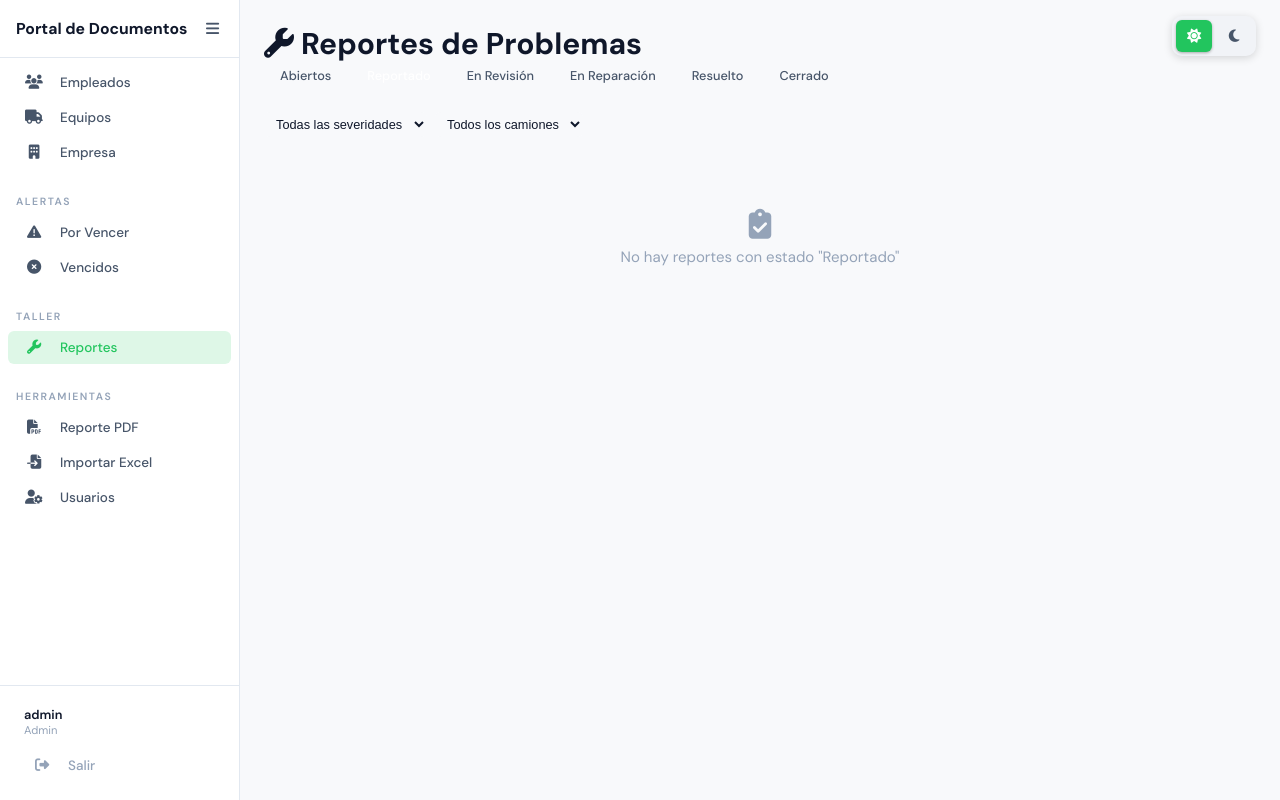
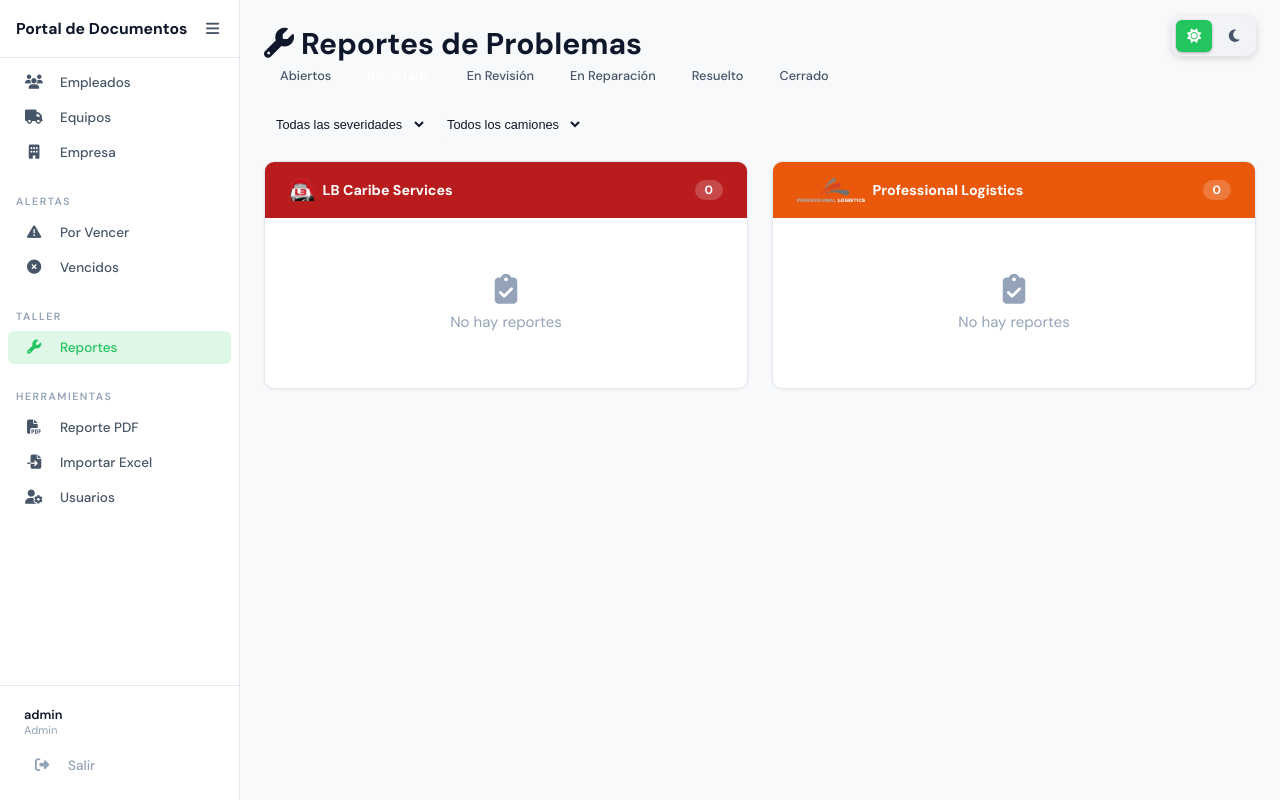
Before and after one commit to jbaranda01-tech/permit-tracker, a Flask app: page /issues/?status=reportado in a window 1280 px wide. Run offline with Flask 3, Linux system fonts and the light colour scheme; a user stored in the database is signed in.

Commit message:
feat: Add reportable equipment query and enhance issue reporting UI for LB and PLI companies

```diff
--- a/issues/routes.py
+++ b/issues/routes.py
@@ -1,13 +1,31 @@
 from datetime import datetime
 from flask import render_template, request, redirect, url_for, flash
 from flask_login import current_user
+from sqlalchemy import func
 
 from issues import issues_bp
 from issues.decorators import shop_required, shop_or_office_required
 from models import (
     db, Employee, Equipment, Issue, IssueStatusHistory,
     ISSUE_CATEGORIES, ISSUE_SEVERITIES, ISSUE_STATUSES,
+    EXCLUDED_EQUIPMENT_MODELS,
 )
+
+
+def reportable_equipment_query(company=None):
+    query = Equipment.query.filter(
+        Equipment.status == 'activo',
+        Equipment.equipment_type == 'vehicle',
+        Equipment.company.in_(['LB', 'PLI']),
+    )
+    for model_name in EXCLUDED_EQUIPMENT_MODELS:
+        query = query.filter(db.or_(
+            Equipment.model == None,
+            func.lower(Equipment.model) != model_name,
+        ))
+    if company:
+        query = query.filter_by(company=company)
+    return query.order_by(Equipment.unit_number)
 
 
 def update_issue_status(issue, new_status, changed_by_user_id=None,
@@ -37,10 +55,7 @@ def update_issue_status(issue, new_status, changed_by_user_id=None,
 @issues_bp.route('/report/<token>', methods=['GET'])
 def report(token):
     employee = Employee.query.filter_by(access_token=token).first_or_404()
-    trucks = (Equipment.query
-              .filter_by(status='activo', equipment_type='vehicle', company=employee.company)
-              .order_by(Equipment.unit_number)
-              .all())
+    trucks = reportable_equipment_query(company=employee.company).all()
     return render_template('issues/report.html',
                            employee=employee,
                            trucks=trucks,
@@ -62,9 +77,7 @@ def report_submit(token):
     errors = []
     if not equipment_id:
         errors.append('Debe seleccionar un camión.')
-    elif not Equipment.query.filter_by(
-        id=equipment_id, status='activo', equipment_type='vehicle', company=employee.company
-    ).first():
+    elif not reportable_equipment_query(company=employee.company).filter_by(id=equipment_id).first():
         errors.append('Camión no válido.')
 
     valid_categories = [c[0] for c in ISSUE_CATEGORIES]
@@ -79,10 +92,7 @@ def report_submit(token):
         errors.append('Debe incluir una descripción del problema.')
 
     if errors:
-        trucks = (Equipment.query
-                  .filter_by(status='activo', equipment_type='vehicle', company=employee.company)
-                  .order_by(Equipment.unit_number)
-                  .all())
+        trucks = reportable_equipment_query(company=employee.company).all()
         for error in errors:
             flash(error, 'danger')
         return render_template('issues/report.html',
@@ -122,35 +132,36 @@ def report_success(token):
 @issues_bp.route('/', methods=['GET'])
 @shop_or_office_required
 def queue():
-    query = Issue.query
+    query = Issue.query.join(Equipment, Issue.equipment_id == Equipment.id, isouter=True)
 
     status_filter = request.args.get('status', '')
     if status_filter:
-        query = query.filter_by(current_status=status_filter)
+        query = query.filter(Issue.current_status == status_filter)
     else:
         query = query.filter(Issue.current_status.notin_(['cerrado']))
 
     severity_filter = request.args.get('severity', '')
     if severity_filter:
-        query = query.filter_by(severity=severity_filter)
+        query = query.filter(Issue.severity == severity_filter)
 
     equipment_filter = request.args.get('equipment_id', type=int)
     if equipment_filter:
-        query = query.filter_by(equipment_id=equipment_filter)
+        query = query.filter(Issue.equipment_id == equipment_filter)
 
-    issues = query.order_by(Issue.reported_at.desc()).all()
+    all_issues = query.order_by(Issue.reported_at.desc()).all()
+
+    lb_issues = [i for i in all_issues if i.equipment and i.equipment.company == 'LB']
+    pli_issues = [i for i in all_issues if i.equipment and i.equipment.company == 'PLI']
 
     status_counts = {}
     for code, label in ISSUE_STATUSES:
         status_counts[code] = Issue.query.filter_by(current_status=code).count()
 
-    trucks = (Equipment.query
-              .filter_by(status='activo', equipment_type='vehicle')
-              .order_by(Equipment.unit_number)
-              .all())
+    trucks = reportable_equipment_query().all()
 
     return render_template('issues/queue.html',
-                           issues=issues,
+                           lb_issues=lb_issues,
+                           pli_issues=pli_issues,
                            statuses=ISSUE_STATUSES,
                            severities=ISSUE_SEVERITIES,
                            categories=ISSUE_CATEGORIES,
--- a/models.py
+++ b/models.py
@@ -392,6 +392,12 @@ class NotificationLog(db.Model):
 
 # ── ISSUE REPORTING ──────────────────────────────────────────────────
 
+EXCLUDED_EQUIPMENT_MODELS = [
+    'carreton', 'chasis', 'generador alquiler',
+    'generador contenedor', 'tanque combustible', 'tanque harina',
+]
+
+
 ISSUE_CATEGORIES = [
     ('motor', 'Motor'),
     ('frenos', 'Frenos'),
--- a/templates/issues/queue.html
+++ b/templates/issues/queue.html
@@ -34,15 +34,20 @@
         <select name="equipment_id" onchange="this.form.submit()">
             <option value="">Todos los camiones</option>
             {% for truck in trucks %}
-            <option value="{{ truck.id }}" {% if current_equipment == truck.id %}selected{% endif %}>{{ truck.display_name }}</option>
+            <option value="{{ truck.id }}" {% if current_equipment == truck.id %}selected{% endif %}>{{ truck.display_name }} ({{ truck.company }})</option>
             {% endfor %}
         </select>
     </form>
 </div>
 
-{% if issues %}
-<div class="issue-list">
-    {% for issue in issues %}
+<div class="company-panels">
+    <div class="company-panel">
+        <div class="panel-header panel-lb">
+            <h2><img src="{{ url_for('static', filename='img/logo-lb.png') }}" alt="LB Caribe" class="company-logo"> LB Caribe Services</h2>
+            <span class="panel-count">{{ lb_issues|length }}</span>
+        </div>
+        <div class="panel-body">
+            {% for issue in lb_issues %}
             <a href="{{ url_for('issues.detail', issue_id=issue.id) }}" class="issue-card">
                 <div class="issue-card-top">
                     <span class="issue-id">#{{ issue.id }}</span>
@@ -68,12 +73,54 @@
                     <span class="issue-status-badge status-{{ issue.current_status }}">{{ issue.status_label }}</span>
                 </div>
             </a>
-    {% endfor %}
-</div>
             {% else %}
             <div class="empty-state">
                 <i class="fas fa-clipboard-check"></i>
-    <p>No hay reportes {% if current_status %}con estado "{{ dict(statuses).get(current_status, current_status) }}"{% endif %}</p>
+                <p>No hay reportes</p>
             </div>
-{% endif %}
+            {% endfor %}
+        </div>
+    </div>
+
+    <div class="company-panel">
+        <div class="panel-header panel-pli">
+            <h2><img src="{{ url_for('static', filename='img/logo-pli.png') }}" alt="PLI" class="company-logo"> Professional Logistics</h2>
+            <span class="panel-count">{{ pli_issues|length }}</span>
+        </div>
+        <div class="panel-body">
+            {% for issue in pli_issues %}
+            <a href="{{ url_for('issues.detail', issue_id=issue.id) }}" class="issue-card">
+                <div class="issue-card-top">
+                    <span class="issue-id">#{{ issue.id }}</span>
+                    <span class="issue-severity severity-{{ issue.severity }}">{{ issue.severity_label }}</span>
+                </div>
+                <div class="issue-card-body">
+                    <div class="issue-truck">
+                        <i class="fas fa-truck"></i>
+                        {{ issue.equipment.display_name if issue.equipment else 'Sin unidad' }}
+                    </div>
+                    <div class="issue-category">
+                        <span class="category-tag">{{ issue.category_label }}</span>
+                    </div>
+                    <p class="issue-description-preview">{{ issue.description[:120] }}{% if issue.description|length > 120 %}...{% endif %}</p>
+                </div>
+                <div class="issue-card-footer">
+                    <span class="issue-reporter">
+                        <i class="fas fa-user"></i> {{ issue.reporter.name if issue.reporter else 'Desconocido' }}
+                    </span>
+                    <span class="issue-date">
+                        <i class="fas fa-clock"></i> {{ issue.reported_at.strftime('%d/%m/%Y %H:%M') if issue.reported_at else '' }}
+                    </span>
+                    <span class="issue-status-badge status-{{ issue.current_status }}">{{ issue.status_label }}</span>
+                </div>
+            </a>
+            {% else %}
+            <div class="empty-state">
+                <i class="fas fa-clipboard-check"></i>
+                <p>No hay reportes</p>
+            </div>
+            {% endfor %}
+        </div>
+    </div>
+</div>
 {% endblock %}
```
Lines whose indentation alone changed are shown as unchanged.
